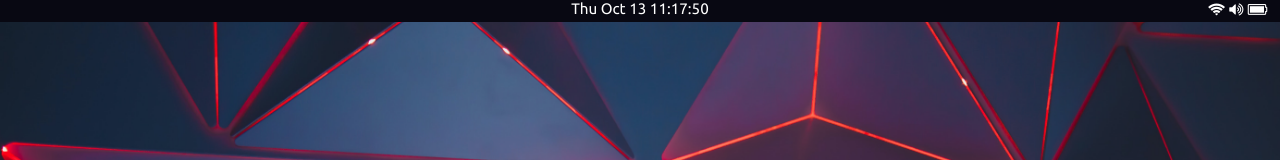
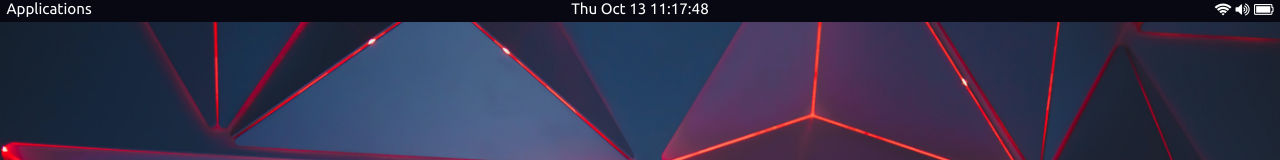
Before and after one commit to OrangeFalcon14/Nexion, a Svelte app: page / in a window 1280 px wide. Shown: the top 160 px of the page. Built offline with nearby package versions, Linux system fonts and the light colour scheme.

Commit message:
Added applications menu

```diff
--- a/src/App.svelte
+++ b/src/App.svelte
@@ -9,7 +9,11 @@ let window_ids = [];
 
 let windows = [];
 
+let applications_menu_show = false;
+
 function new_window(app){
+    applications_menu_show = false;
+    console.log(applications_menu_show);
     let obj = app.detail;
 
     while(true){
@@ -75,7 +79,7 @@ function windowMoved(event){
 </script>
 
 <div id="container">
-    <TopBar />
+    <TopBar on:newWindow={new_window} applications_menu_show={applications_menu_show} />
     <Dock {apps_list} on:newWindow={new_window}/>
     {#each windows as window}
         <Window app={window.app} number={window.number} focused={window.focused} initalTop={window.top} initalLeft={window.left} on:focusWindow={focus_window} on:closeWindow={(number) => close_window(number.detail.number)} on:windowMoved={windowMoved}/>
--- a/src/app.css
+++ b/src/app.css
@@ -93,59 +93,6 @@ body {
     background-size: cover;
 } */
 
-#applications-menu-btn {
-    margin-left: 5px;
-}
-
-#applications-menu {
-    display: none;
-    position: fixed;
-    padding: 10px;
-    border-radius: 10px;
-    top: 27px;
-    left: 5px;
-    width: var(--app-menu-width);
-    min-width: var(--app-menu-width);
-    height: var(--app-menu-height);
-    max-height: var(--app-menu-height);
-    overflow: auto;
-    background-color: var(--color1);
-    transition: max-height 0.5s;
-}
-
-#apps-container {
-    display: flex;
-    flex-direction: row;
-    flex-wrap: wrap;
-    align-content: flex-start;
-}
-
-.applications-menu-app {
-    padding: 5px 10px 5px 10px;
-    text-align: center;
-    width: fit-content;
-    max-width: 84px;
-    max-height: 84px;
-    white-space: nowrap;
-    overflow: hidden;
-    text-overflow: ellipsis;
-}
-
-.applications-menu-app:hover {
-    background-color: var(--color2);
-}
-
-#applications-menu-search {
-    color: white;
-    font-size: 15px;
-    border: none;
-    outline: none;
-    background-color: var(--color2);
-    border-radius: 10px;
-    padding: 10px;
-    width: calc(100% - 20px);
-}
-
 #notifications-calendar-dropdown {
     position: fixed;
     width: var(--notifications-calendar-dropdown-width);
--- /dev/null
+++ b/src/lib/ApplicationsMenu.svelte
@@ -0,0 +1,50 @@
+<script>
+import AppIcon from "./components/AppIcon.svelte";
+
+let apps_list = ["Alacritty", "Files", "Firefox", "Pycharm Community Edition", "Visual Studio Code"];
+
+</script>
+
+<div id="applications-menu">
+    <input type="text" id="applications-menu-search" placeholder="Search..." />
+    <br><br>
+    <div id="apps-container">
+        {#each apps_list as app}
+            <AppIcon {app} on:newWindow />
+        {/each}
+    </div>
+</div>
+
+<style>
+#applications-menu {
+    position: fixed;
+    padding: 10px;
+    border-radius: 10px;
+    top: 27px;
+    left: 5px;
+    width: var(--app-menu-width);
+    min-width: var(--app-menu-width);
+    height: var(--app-menu-height);
+    max-height: var(--app-menu-height);
+    overflow: auto;
+    background-color: var(--color1);
+}
+
+#apps-container {
+    display: flex;
+    flex-direction: row;
+    flex-wrap: wrap;
+    align-content: flex-start;
+}
+
+#applications-menu-search {
+    color: white;
+    font-size: 15px;
+    border: none;
+    outline: none;
+    background-color: var(--color2);
+    border-radius: 10px;
+    padding: 10px;
+    width: calc(100% - 20px);
+}
+</style>
--- a/src/lib/TopBar.svelte
+++ b/src/lib/TopBar.svelte
@@ -1,47 +1,8 @@
 <script>
-// let date_time = {};
+import { createEventDispatcher } from "svelte";
+import ApplicationsMenu from "./ApplicationsMenu.svelte";
 
-// const months = ["January", "February", "March", "April", "May", "June",
-//     "July", "August", "September", "October", "November", "December"
-// ];
-
-// function update_time() {
-//     const date = new Date();
-//     date_time.hours = date.getHours();
-//     date_time.seconds = (date.getSeconds() < 10) ? `0${date.getSeconds()}` : date.getSeconds();
-//     date_time.minutes = (date.getMinutes() < 10) ? `0${date.getMinutes()}` : date.getMinutes();
-//     date_time.am_pm = (date.getHours() < 12)? "AM" : "PM";
-
-//     let day = date.getDay();
-//     switch (day) {
-//         case 0:
-//             date_time.day = "Sun";
-//             break;
-//         case 1:
-//             date_time.day = "Mon";
-//             break;
-//         case 2:
-//             date_time.day = "Tue";
-//             break;
-//         case 3:
-//             date_time.day = "Wed";
-//             break;
-//         case 4:
-//             date_time.day = "Thu";
-//             break;
-//         case 5:
-//             date_time.day = "Fri";
-//             break;
-//         case 6:
-//             date_time.day = "Sat";
-//             break;
-//     }
-//     date_time = {...date_time};
-//     let date_time_str = `${date_time.day} ${months[date.getMonth()].slice(0, 3)} ${date.getDate()} ${date_time.hours}:${date_time.minutes}:${date_time.seconds}`;
-// }
-
-// update_time();
-// setInterval(update_time, 1000);
+let dispatch = createEventDispatcher()
 
 let date_time;
 
@@ -84,11 +45,21 @@ function update_time() {
 }
 update_time();
 setInterval(update_time, 1000);
+
+export let applications_menu_show = false;
+
+console.log(applications_menu_show);
+
 </script>
 
 <div id="topbar">
+    <!-- svelte-ignore a11y-click-events-have-key-events -->
+    <span id="applications-menu-launcher" on:click={() => {applications_menu_show = !applications_menu_show}}>Applications</span>
+    {#if applications_menu_show}
+        <ApplicationsMenu on:newWindow={(event) => {applications_menu_show = false; dispatch("newWindow", event.detail)}} />
+    {/if}
     <span id="date-time">{date_time}</span>
-    <div id="sys-tray">  </div>
+    <span id="sys-tray">  </span>
 
 </div>
 
@@ -117,6 +88,9 @@ setInterval(update_time, 1000);
     font-family: NerdFontSymbols;
     position: inherit;
     right: 0;
-    padding-right: 1%;
+    padding-right: 0.5%;
+}
+#applications-menu-launcher{
+    margin-left: 0.5%;
 }
 </style>
--- /dev/null
+++ b/src/lib/components/AppIcon.svelte
@@ -0,0 +1,30 @@
+<script>
+import { createEventDispatcher } from "svelte";
+
+const dispatch = createEventDispatcher()
+export let app;
+</script>
+
+<!-- svelte-ignore a11y-click-events-have-key-events -->
+<div class="applications-menu-app" title={app} on:click={() => {dispatch("newWindow", {app, focused:true})}}>
+    <img src="/src/assets/icons/apps/{app.toLowerCase()}.svg" alt={app} />
+    <br>{app}
+</div>
+
+<style>
+
+.applications-menu-app {
+    padding: 5px 10px 5px 10px;
+    text-align: center;
+    width: fit-content;
+    max-width: 84px;
+    max-height: 84px;
+    white-space: nowrap;
+    overflow: hidden;
+    text-overflow: ellipsis;
+}
+
+.applications-menu-app:hover {
+    background-color: var(--color2);
+}
+</style>
```
